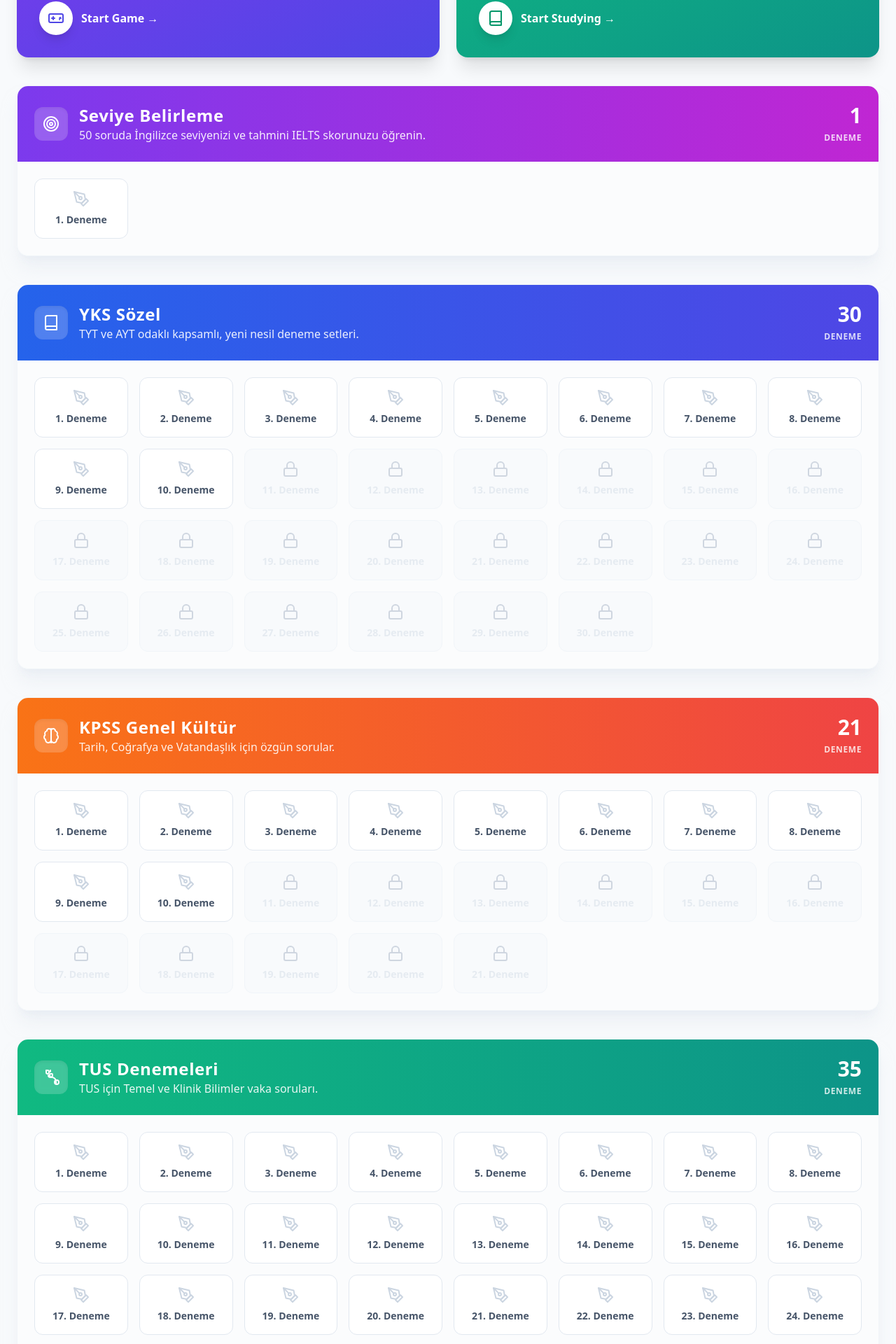
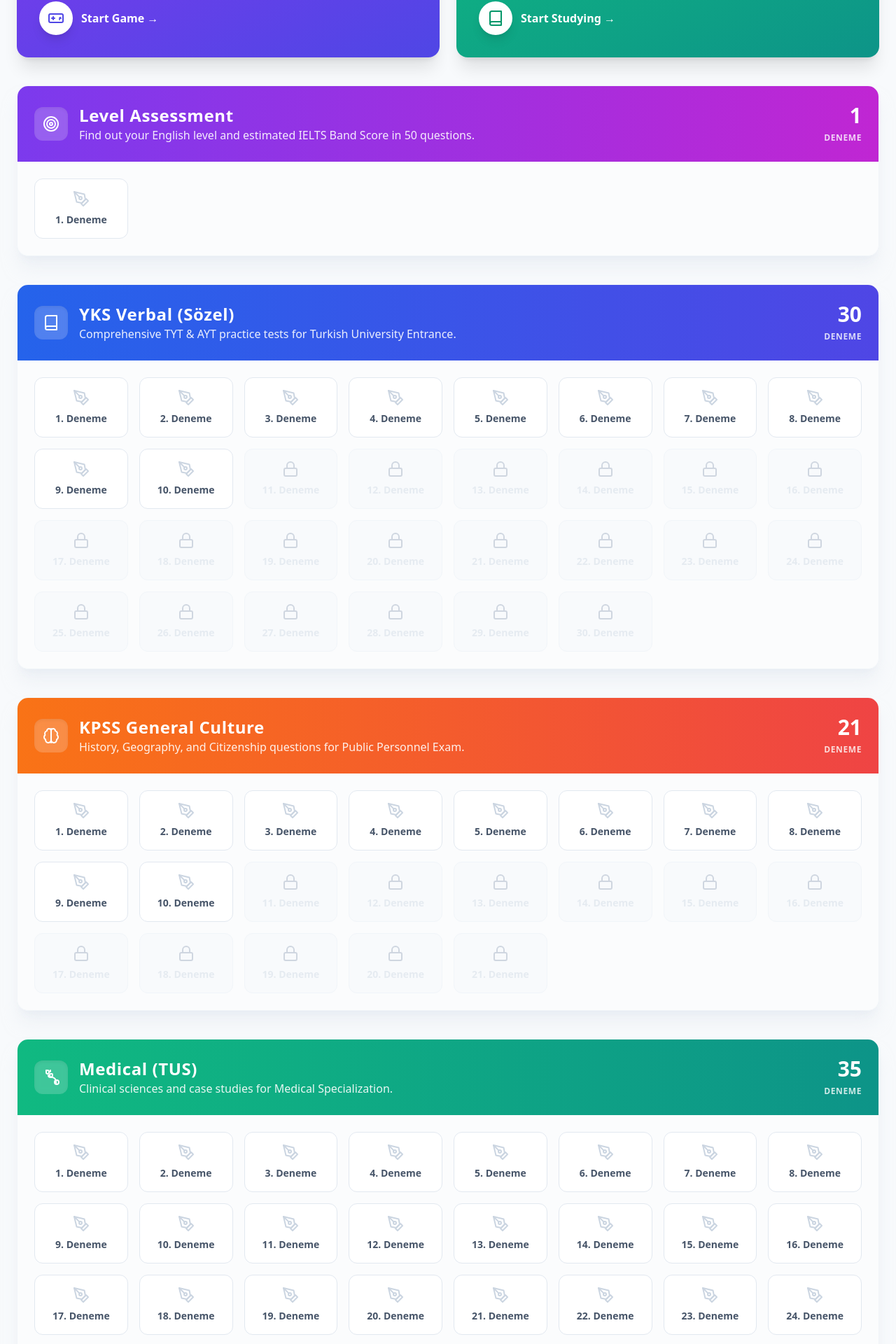
Before and after one commit to kuarkcoin/testdunya, a Next.js app: page / in a window 1280 px wide. Shown: the part 1077-2997 px from the top of the page at 70% size. Built offline with nearby package versions, Linux system fonts and the light colour scheme.

Commit message:
Update page.tsx

```diff
--- a/app/page.tsx
+++ b/app/page.tsx
@@ -65,27 +65,28 @@ const TimerIcon = (props: React.SVGProps<SVGSVGElement>) => (
 const GamepadIcon = (props: React.SVGProps<SVGSVGElement>) => (
   <svg xmlns="http://www.w3.org/2000/svg" width="24" height="24" viewBox="0 0 24 24" fill="none" stroke="currentColor" strokeWidth="2" strokeLinecap="round" strokeLinejoin="round" {...props}><rect x="2" y="6" width="20" height="12" rx="2"/><path d="M6 12h4m-2-2v4m9-2h2m-1-1h.01m-1 3h.01"/></svg>
 );
-// --- SINAV AYARLARI ---
+
+// --- EXAM CONFIGURATION (GLOBAL ENGLISH) ---
 const examConfig = [
   {
-  id: 'ielts-seviye-tespit',
-  prefix: 'ielts-seviye-tespit', // JSON dosya adı ile aynı olmalı
-  title: 'Seviye Belirleme',
-  count: 1, // Tek bir sınav
-  activeLimit: 1,
-  desc: '50 soruda İngilizce seviyenizi ve tahmini IELTS skorunuzu öğrenin.',
-  icon: <Target className="w-6 h-6 text-white" />,
-  gradient: 'from-violet-600 to-fuchsia-600',
-  border: 'border-violet-100',
-  slug: 'placement-test'
+    id: 'placement',
+    prefix: 'ielts-level-test', // JSON dosya adı: ielts-level-test-1.json olmalı
+    title: 'Level Assessment',
+    count: 1,
+    activeLimit: 1,
+    desc: 'Find out your English level and estimated IELTS Band Score in 50 questions.',
+    icon: <Target className="w-6 h-6 text-white" />,
+    gradient: 'from-violet-600 to-fuchsia-600',
+    border: 'border-violet-100',
+    slug: 'placement-test'
   },
   {
     id: 'yks',
     prefix: 'yks-sozel-deneme',
-    title: 'YKS Sözel',
+    title: 'YKS Verbal (Sözel)',
     count: 30,
     activeLimit: 10,
-    desc: 'TYT ve AYT odaklı kapsamlı, yeni nesil deneme setleri.',
+    desc: 'Comprehensive TYT & AYT practice tests for Turkish University Entrance.',
     icon: <Book className="w-6 h-6 text-white" />,
     gradient: 'from-blue-600 to-indigo-600',
     border: 'border-blue-100',
@@ -94,10 +95,10 @@ const examConfig = [
   {
     id: 'kpss',
     prefix: 'kpss-sozel',
-    title: 'KPSS Genel Kültür',
+    title: 'KPSS General Culture',
     count: 21,
     activeLimit: 10,
-    desc: 'Tarih, Coğrafya ve Vatandaşlık için özgün sorular.',
+    desc: 'History, Geography, and Citizenship questions for Public Personnel Exam.',
     icon: <Brain className="w-6 h-6 text-white" />,
     gradient: 'from-orange-500 to-red-500',
     border: 'border-orange-100',
@@ -106,10 +107,10 @@ const examConfig = [
   {
     id: 'tus',
     prefix: 'tus-deneme',
-    title: 'TUS Denemeleri',
+    title: 'Medical (TUS)',
     count: 35,
     activeLimit: 35,
-    desc: 'TUS için Temel ve Klinik Bilimler vaka soruları.',
+    desc: 'Clinical sciences and case studies for Medical Specialization.',
     icon: <Stethoscope className="w-6 h-6 text-white" />,
     gradient: 'from-emerald-500 to-teal-600',
     border: 'border-emerald-100',
@@ -118,10 +119,10 @@ const examConfig = [
   {
     id: 'dus',
     prefix: 'dus-deneme',
-    title: 'DUS Denemeleri',
+    title: 'Dentistry (DUS)',
     count: 17,
     activeLimit: 17,
-    desc: 'Diş Hekimliği Uzmanlık Sınavı için klinik ve temel sorular.',
+    desc: 'Specialization exam practice for Dentistry students.',
     icon: <Tooth className="w-6 h-6 text-white" />,
     gradient: 'from-cyan-500 to-blue-500',
     border: 'border-cyan-100',
```
